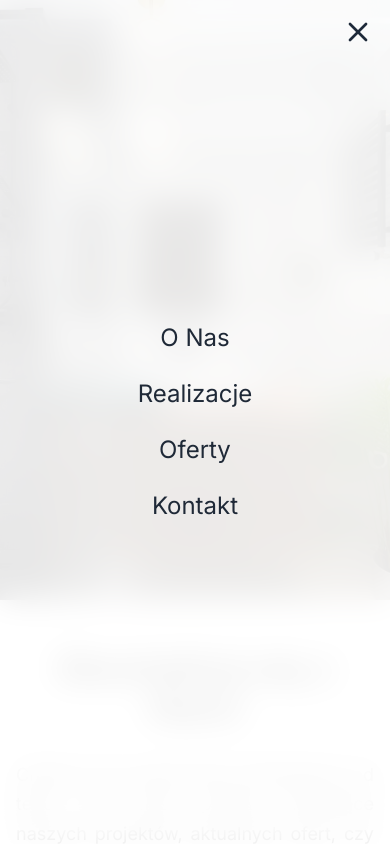
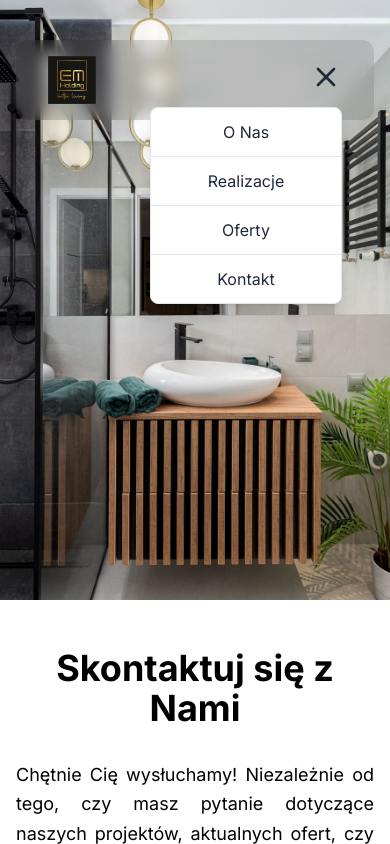
Before and after one commit to karol-wojak/real_estate_website, a React (Vite) app: page /real_estate_website/contact in a window 390 px wide. Both pictures are taken after a click on the button 326 px from the left and 77 px from the top of the page. Shown: the top 844 px of the page. Built offline with nearby package versions, Linux system fonts and the light colour scheme.

Commit message:
Refactor mobile menu rendering and improve styling for navigation items

```diff
--- a/src/components/Navigation.jsx
+++ b/src/components/Navigation.jsx
@@ -35,19 +35,15 @@ const Navigation = ({ isMobileMenuOpen, toggleMobileMenu, logo }) => {
                                 {item.type === 'hash' ? (
                                     <HashLink
                                         to={item.path}
-                                        scroll={el => scrollWithOffset(el)}
-                                        className={`
-                                            nav-item-button text-xl font-normal no-underline focus:outline-none hover:scale-[1.02]
-                                        `}
+                                        scroll={scrollWithOffset}
+                                        className="nav-item-button text-xl font-normal no-underline focus:outline-none hover:scale-[1.02]"
                                     >
                                         {item.name}
                                     </HashLink>
                                 ) : (
                                     <Link
                                         to={item.path}
-                                        className={`
-                                            nav-item-button text-xl font-normal no-underline focus:outline-none hover:scale-[1.02]
-                                        `}
+                                        className="nav-item-button text-xl font-normal no-underline focus:outline-none hover:scale-[1.02]"
                                     >
                                         {item.name}
                                     </Link>
@@ -57,29 +53,22 @@ const Navigation = ({ isMobileMenuOpen, toggleMobileMenu, logo }) => {
                     </ul>
                 </nav>
 
-                <div className="md:hidden">
-                    <button onClick={toggleMobileMenu} className="focus:outline-none text-gray-800">
+                <div className="md:hidden relative">
+                    <button onClick={toggleMobileMenu} className="focus:outline-none text-gray-800 z-50 relative">
                         {isMobileMenuOpen ? <X className="w-8 h-8" /> : <Menu className="w-8 h-8" />}
                     </button>
-                </div>
-            </div>
 
                     {isMobileMenuOpen && (
-                <div className="md:hidden fixed inset-0 bg-white/90 backdrop-blur-lg z-40 flex flex-col items-center justify-center space-y-8 py-20">
-                    <button onClick={toggleMobileMenu} className="absolute top-4 right-4 focus:outline-none text-gray-800">
-                        <X className="w-8 h-8" />
-                    </button>
-                    <ul className="flex flex-col items-center space-y-6">
+                        <div className="absolute right-0 mt-2 bg-white rounded-lg shadow-lg border border-gray-200 overflow-hidden w-48">
+                            <ul className="flex flex-col divide-y divide-gray-200">
                                 {navItems.map((item) => (
                                     <li key={item.name}>
                                         {item.type === 'hash' ? (
                                             <HashLink
                                                 to={item.path}
-                                        scroll={el => scrollWithOffset(el)}
+                                                scroll={scrollWithOffset}
                                                 onClick={toggleMobileMenu}
-                                        className={`
-                                            nav-item-button text-2xl font-normal py-2 no-underline focus:outline-none hover:scale-[1.02]
-                                        `}
+                                                className="block px-4 py-3 text-gray-800 text-center hover:bg-gray-100"
                                             >
                                                 {item.name}
                                             </HashLink>
@@ -87,9 +76,7 @@ const Navigation = ({ isMobileMenuOpen, toggleMobileMenu, logo }) => {
                                             <Link
                                                 to={item.path}
                                                 onClick={toggleMobileMenu}
-                                        className={`
-                                            nav-item-button text-2xl font-normal py-2 no-underline focus:outline-none hover:scale-[1.02]
-                                        `}
+                                                className="block px-4 py-3 text-gray-800 text-center hover:bg-gray-100"
                                             >
                                                 {item.name}
                                             </Link>
@@ -99,6 +86,8 @@ const Navigation = ({ isMobileMenuOpen, toggleMobileMenu, logo }) => {
                             </ul>
                         </div>
                     )}
+                </div>
+            </div>
         </header>
     );
 };
```
Lines whose indentation alone changed are shown as unchanged.
